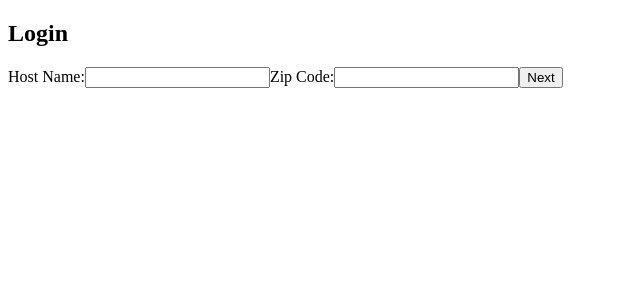
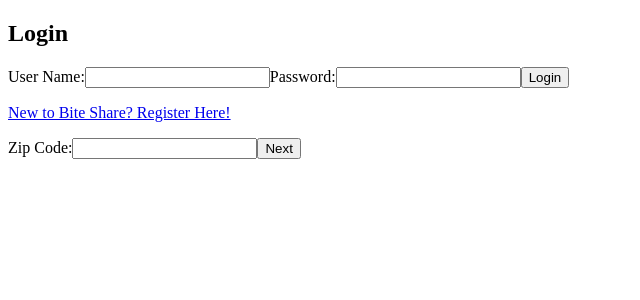
Before and after one commit to boc-zoolander/bite-share, a React (Create React App) app in the folder client/: page / in a window 1280 px wide. Shown: the top 300 px of the page, without its empty margins (0-640 px from the left). Built offline with nearby package versions, Linux system fonts and the light colour scheme; no server answers; the HTML template or start-up script is replaced by a standard one.

Commit message:
added a loggedIn component with data inherited from parent state

```diff
--- a/client/src/App.jsx
+++ b/client/src/App.jsx
@@ -9,6 +9,7 @@
 import GuestMenu from './components/GuestMenu.jsx';
 import HostMenu from './components/HostMenu.jsx';
 import RegisterUser from './components/registerUser.jsx';
+import LoggedIn from './components/LoggedIn.jsx';
 
 class App extends React.Component {
   constructor (props) {
@@ -23,7 +24,10 @@
       sessionComplete: false,
       splitMechanism: '',
       hostZipCode: null,
-      hostGeo: null
+      hostGeo: null,
+      isLoggedIn: false,
+      host_first_name: '',
+      host_last_name: ''
     };
     this.setTopLevelState = this.setTopLevelState.bind(this);
   }
@@ -37,6 +41,9 @@
       <div>
       <Router>
         <Switch>
+          <Route path="/user-logged-in">
+            <LoggedIn setTopLevelState={this.setTopLevelState} host_last_name={this.state.host_last_name} host_first_name={this.state.host_first_name}/>
+          </Route>
           <Route path="/register-new-user">
             <RegisterUser setTopLevelState={this.setTopLevelState}/>
           </Route>
@@ -62,7 +69,7 @@
             <BillSummaryPage setTopLevelState={this.setTopLevelState} guests={this.state.guests} zipCode= {this.state.restaurantZipCode} />
           </Route>
           <Route path="/">
-            <Login setTopLevelState={this.setTopLevelState} hostGeo={this.state.hostGeo} />
+            <Login setTopLevelState={this.setTopLevelState} hostGeo={this.state.hostGeo} isLoggedIn={this.state.isLoggedIn}/>
           </Route>
         </Switch>
       </Router>
--- /dev/null
+++ b/client/src/components/LoggedIn.jsx
@@ -0,0 +1,50 @@
+import React from 'react';
+import { Link } from 'react-router-dom';
+
+class LoggedIn extends React.Component {
+  constructor (props) {
+    super(props);
+
+    this.state = {
+      hostName: '',
+      zipCode: '',
+    };
+
+    this.handleChange = this.handleChange.bind(this);
+    this.saveHost = this.saveHost.bind(this);
+  }
+
+  handleChange (e) {
+    const value = e.target.value;
+    const name = e.target.name;
+    this.setState({ [name]: value });
+  }
+
+  saveHost () {
+    const hostDetails = {
+      id: 0,
+      guestName: this.state.hostName,
+      order: []
+    };
+    this.props.setTopLevelState('guests', [hostDetails]);
+  }
+
+  render () {
+    let username = `${this.props.host_first_name} ${this.props.host_last_name}`;
+    return (
+      <div>
+        <h2>Welcome {username} </h2>
+        <form>
+          <label htmlFor="zipCode">Zip Code:</label>
+          <input type="number" inputMode="numeric" name="zipCode" value={this.state.zipCode} onChange={this.handleChange} />
+
+          <Link to="/find-restaurant" onClick={this.saveHost}>
+            <input type="submit" value="Next" />
+          </Link>
+        </form>
+      </div>
+    );
+  }
+};
+
+export default LoggedIn;
--- a/client/src/components/Login.jsx
+++ b/client/src/components/Login.jsx
@@ -1,5 +1,7 @@
 import React from 'react';
 import { Redirect } from 'react-router-dom';
+import axios from 'axios';
+import { Link } from 'react-router-dom';
 
 class Login extends React.Component {
   constructor (props) {
@@ -10,12 +12,30 @@
       zipCode: '',
       hostNameError: false,
       zipCodeError: false,
-      formIsValid: false
+      formIsValid: false,
+      password: ''
     };
 
     this.handleChange = this.handleChange.bind(this);
     this.checkFormCompletion = this.checkFormCompletion.bind(this);
     this.saveHost = this.saveHost.bind(this);
+    this.validateUser = this.validateUser.bind(this);
+  }
+
+  validateUser (e) {
+    e.preventDefault();
+    const validationPath = `http://localhost:8080/users/login?hostname=${this.state.hostName}&password=${this.state.password}`;
+    axios.get(validationPath)
+      .then(res => {
+        // user successfully logged & need to setstate of the user id to the returned id
+        console.log('logged in: ', res.data[0]);
+        this.props.setTopLevelState('isLoggedIn', true);
+        this.props.setTopLevelState('host_first_name', res.data[0].first_name);
+        this.props.setTopLevelState('host_last_name', res.data[0].last_name);
+      })
+      .catch(err => {
+        console.log('failure', err);
+      });
   }
 
   componentDidMount () {
@@ -86,12 +106,26 @@
       return <Redirect to='/find-restaurant' />;
     }
 
+    if (this.props.isLoggedIn) {
+      return <Redirect to='/user-logged-in' />;
+    }
+
     return (
       <div>
         <h2>Login</h2>
         <form>
-          <label htmlFor="hostName">Host Name:</label>
+
+          <label htmlFor="hostName">User Name:</label>
           <input type="text" inputMode="text" name="hostName" value={this.state.hostName} onChange={this.handleChange} />
+          <label htmlFor="password">Password:</label>
+          <input type="text" inputMode="text" name="password" value={this.state.password} onChange={this.handleChange} />
+          <button onClick={this.validateUser}>Login</button>
+          <Link to="/register-new-user">
+            <p>New to Bite Share?  Register Here!</p>
+          </Link>
+
+          {/* <label htmlFor="hostName">Host Name:</label>
+          <input type="text" inputMode="text" name="hostName" value={this.state.hostName} onChange={this.handleChange} /> */}
           {this.state.hostNameError && <p className="error">Host Name is required.</p>}
 
           <label htmlFor="zipCode">Zip Code:</label>
```
